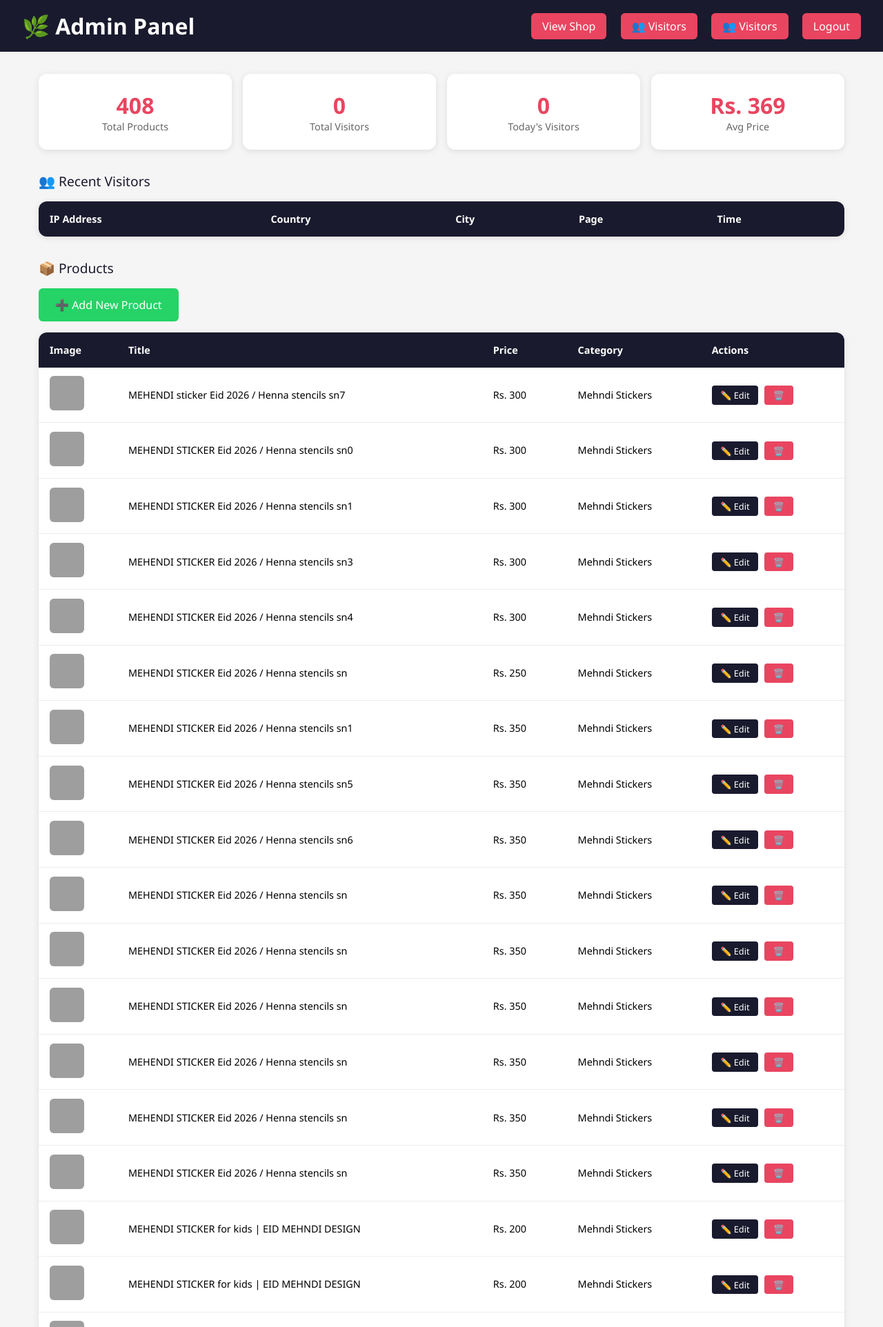
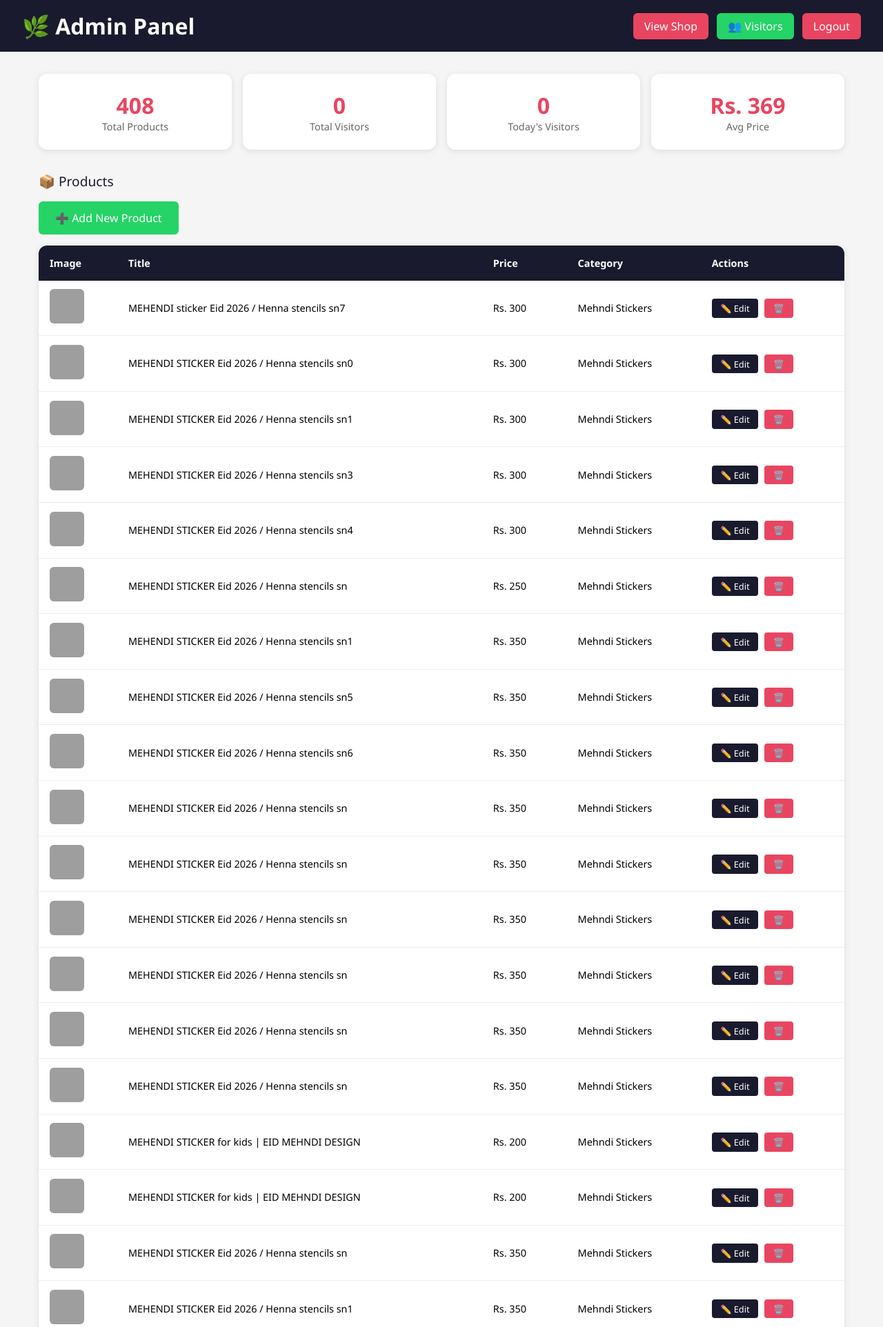
Before and after one commit to annamehndi31/anna-mehndi, a Flask app: page /admin in a window 1280 px wide. Shown: the top 1924 px of the page at 69% size. Run offline with Flask 3, Linux system fonts and the light colour scheme; the visitor is signed in with stand-in values (Sample User, id 1); data comes from the database, SQL or seed files in the repository; data that the repository does not hold is empty; grey boxes are pictures that could not be loaded.

Commit message:
clean admin dashboard one visitor button

```diff
--- a/templates/admin_dashboard.html
+++ b/templates/admin_dashboard.html
@@ -8,7 +8,8 @@
         * { margin: 0; padding: 0; box-sizing: border-box; }
         body { font-family: 'Segoe UI', sans-serif; background: #f5f5f5; }
         header { background: #1a1a2e; color: white; padding: 1rem 2rem; display: flex; justify-content: space-between; align-items: center; }
-        nav a { color: white; text-decoration: none; margin-left: 1rem; padding: 0.5rem 1rem; border-radius: 6px; background: #e94560; }
+        nav a { color: white; text-decoration: none; margin-left: 0.5rem; padding: 0.5rem 1rem; border-radius: 6px; background: #e94560; }
+        nav a.green { background: #25D366; }
         .container { max-width: 1200px; margin: 2rem auto; padding: 0 1rem; }
         .stats { display: grid; grid-template-columns: repeat(4, 1fr); gap: 1rem; margin-bottom: 2rem; }
         .stat-card { background: white; padding: 1.5rem; border-radius: 12px; text-align: center; box-shadow: 0 2px 10px rgba(0,0,0,0.1); }
@@ -23,78 +24,29 @@
         .edit-btn { background: #1a1a2e; color: white; padding: 0.3rem 0.8rem; border-radius: 4px; text-decoration: none; margin-right: 0.3rem; font-size: 0.8rem; }
         .delete-btn { background: #e94560; color: white; padding: 0.3rem 0.8rem; border-radius: 4px; text-decoration: none; font-size: 0.8rem; }
         tr:hover { background: #f9f9f9; }
-        .visitor-table td { font-size: 0.85rem; }
-        .flag { font-size: 1.2rem; }
     </style>
 </head>
 <body>
     <header>
         <h1>🌿 Admin Panel</h1>
         <nav>
-            <a href="/">View Shop</a>
-            <a href="/admin/visitors" target="_blank">👥 Visitors</a>
-            <a href="/admin/visitors" target="_blank">👥 Visitors</a>
+            <a href="/" >View Shop</a>
+            <a href="/admin/visitors" target="_blank" class="green">👥 Visitors</a>
             <a href="/admin/logout">Logout</a>
         </nav>
     </header>
     <div class="container">
-        <!-- STATS -->
         <div class="stats">
-            <div class="stat-card">
-                <h3>{{ products|length }}</h3>
-                <p>Total Products</p>
-            </div>
-            <div class="stat-card">
-                <h3>{{ total_visitors }}</h3>
-                <p>Total Visitors</p>
-            </div>
-            <div class="stat-card">
-                <h3>{{ today_visitors }}</h3>
-                <p>Today's Visitors</p>
-            </div>
-            <div class="stat-card">
-                <h3>Rs. {{ (products|sum(attribute='price') / products|length)|int if products else 0 }}</h3>
-                <p>Avg Price</p>
-            </div>
+            <div class="stat-card"><h3>{{ products|length }}</h3><p>Total Products</p></div>
+            <div class="stat-card"><h3>{{ total_visitors }}</h3><p>Total Visitors</p></div>
+            <div class="stat-card"><h3>{{ today_visitors }}</h3><p>Today's Visitors</p></div>
+            <div class="stat-card"><h3>Rs. {{ (products|sum(attribute='price') / products|length)|int if products else 0 }}</h3><p>Avg Price</p></div>
         </div>
-
-        <!-- VISITOR TRACKING -->
-        <p class="section-title">👥 Recent Visitors</p>
-        <table class="visitor-table">
-            <thead>
-                <tr>
-                    <th>IP Address</th>
-                    <th>Country</th>
-                    <th>City</th>
-                    <th>Page</th>
-                    <th>Time</th>
-                </tr>
-            </thead>
-            <tbody>
-                {% for v in visitors %}
-                <tr>
-                    <td>{{ v.ip }}</td>
-                    <td>{{ v.country }}</td>
-                    <td>{{ v.city }}</td>
-                    <td>{{ v.page }}</td>
-                    <td>{{ v.visited_at.strftime('%d/%m %H:%M') }}</td>
-                </tr>
-                {% endfor %}
-            </tbody>
-        </table>
-
-        <!-- PRODUCTS -->
         <p class="section-title">📦 Products</p>
         <a href="/admin/add" class="add-btn">➕ Add New Product</a>
         <table>
             <thead>
-                <tr>
-                    <th>Image</th>
-                    <th>Title</th>
-                    <th>Price</th>
-                    <th>Category</th>
-                    <th>Actions</th>
-                </tr>
+                <tr><th>Image</th><th>Title</th><th>Price</th><th>Category</th><th>Actions</th></tr>
             </thead>
             <tbody>
                 {% for p in products %}
```
